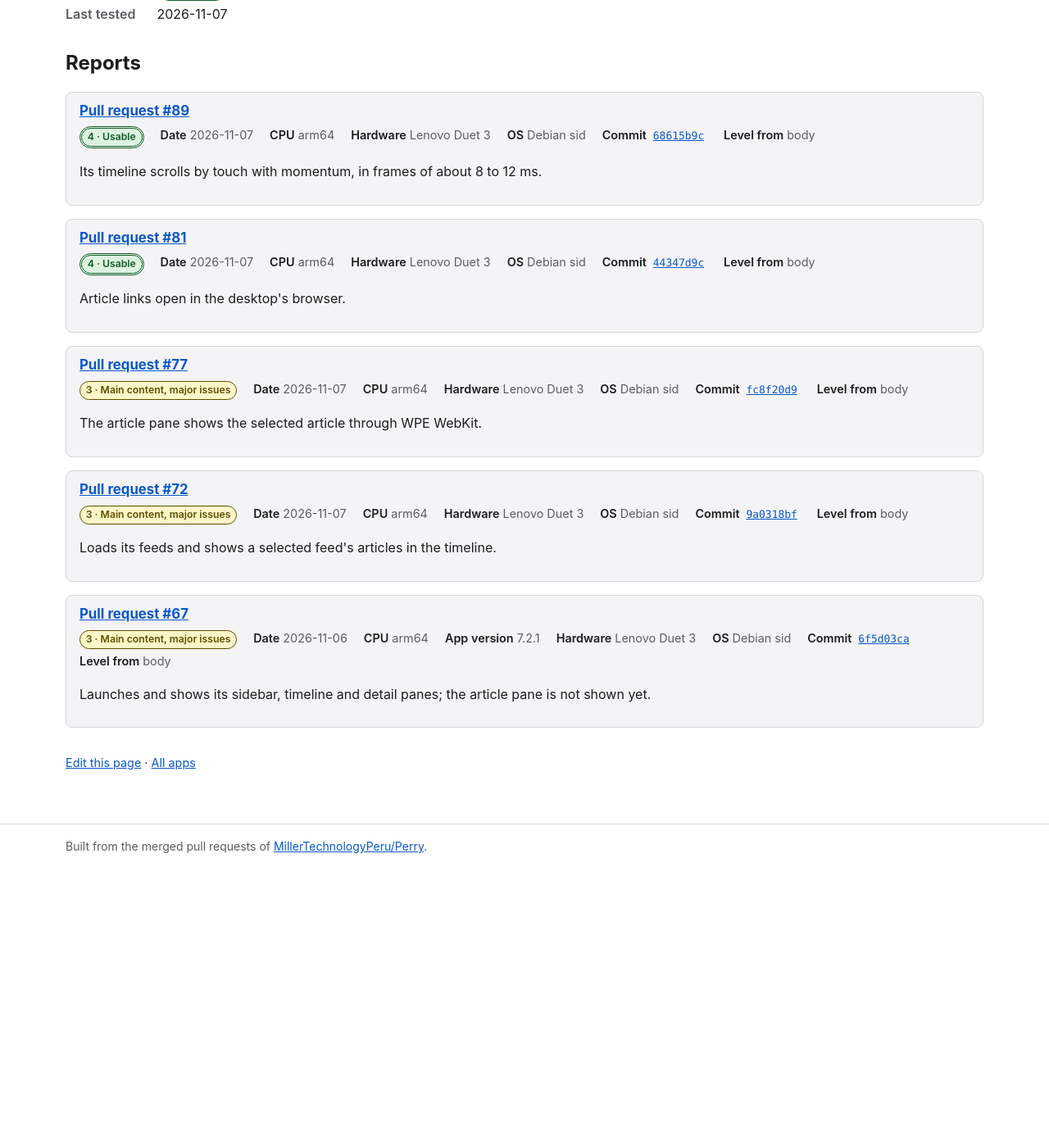
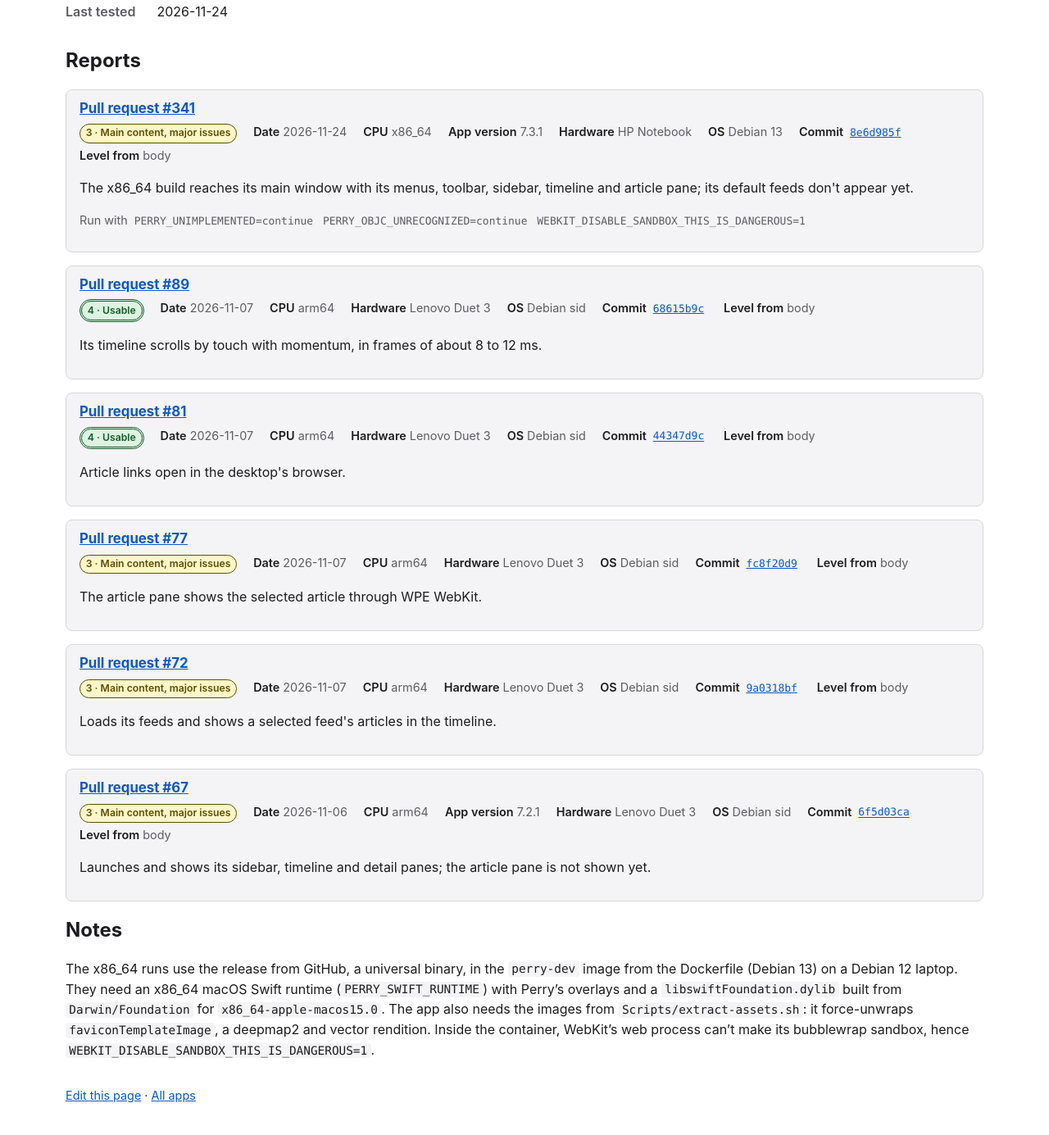
Before and after one commit to MillerTechnologyPeru/Perry, a Jekyll site: the page built from docs/_apps/macos/com.ranchero.NetNewsWire-Evergreen.md, in a window 1280 px wide and 1400 px high, scrolled down 323 px. Shown: the top 1385 px of the window at 82% size. Built offline with Jekyll 4.4.1, drawn with Linux system fonts in a browser that asks for light colours; before the commit the page ends 1383 px from its top, so only the background shows below that; some of the changed text lies outside the part shown.

Commit message:
Report NetNewsWire for Mac's x86_64 build reaching its main window

```diff
--- a/docs/_apps/macos/com.ranchero.NetNewsWire-Evergreen.md
+++ b/docs/_apps/macos/com.ranchero.NetNewsWire-Evergreen.md
@@ -56,4 +56,29 @@ reports:
     level: 4
     source: body
     notes: Its timeline scrolls by touch with momentum, in frames of about 8 to 12 ms.
+  - pr: 341
+    date: 2026-11-24
+    perry: "8e6d985f"
+    platform: macos
+    cpu: x86_64
+    app_version: "7.3.1"
+    hardware: HP Notebook
+    os: Debian 13
+    env:
+      - "PERRY_UNIMPLEMENTED=continue"
+      - "PERRY_OBJC_UNRECOGNIZED=continue"
+      - "WEBKIT_DISABLE_SANDBOX_THIS_IS_DANGEROUS=1"
+    level: 3
+    source: body
+    notes: The x86_64 build reaches its main window with its menus, toolbar, sidebar, timeline and article pane; its default feeds don't appear yet.
 ---
+
+The x86_64 runs use the release from GitHub, a universal binary, in the
+`perry-dev` image from the Dockerfile (Debian 13) on a Debian 12 laptop.
+They need an x86_64 macOS Swift runtime (`PERRY_SWIFT_RUNTIME`) with
+Perry's overlays and a `libswiftFoundation.dylib` built from
+`Darwin/Foundation` for `x86_64-apple-macos15.0`. The app also needs the
+images from `Scripts/extract-assets.sh`: it force-unwraps
+`faviconTemplateImage`, a deepmap2 and vector rendition. Inside the
+container, WebKit's web process can't make its bubblewrap sandbox, hence
+`WEBKIT_DISABLE_SANDBOX_THIS_IS_DANGEROUS=1`.
```
